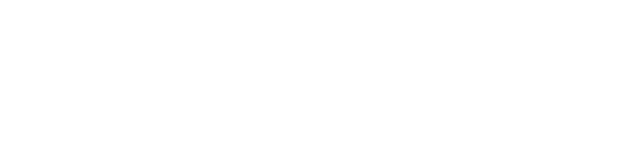
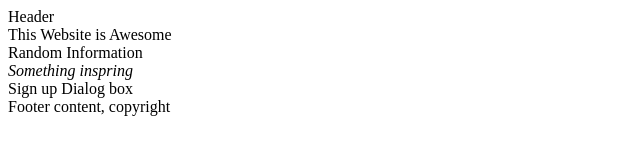
Before and after one commit to AndyPro720/landing-page, a plain HTML site: page index.html in a window 1280 px wide. Shown: the whole page, without its empty margins (0-640 px from the left). Drawn offline with Linux system fonts and the light colour scheme.

Commit message:
basic frame

```diff
--- a/index.html
+++ b/index.html
@@ -6,6 +6,12 @@
     <title>Landing Page</title>
 </head>
 <body>
+    <div class="header"> Header</div>
+    <div class="intro"> This Website is Awesome</div>
+    <div class="random">Random Information</div>
+    <div class="quote"><em>Something inspring</em></div>
+    <div class="sign-up">Sign up Dialog box</div>
+    <div class="footer"> Footer content, copyright</div>
 
 </body>
 </html>
```
